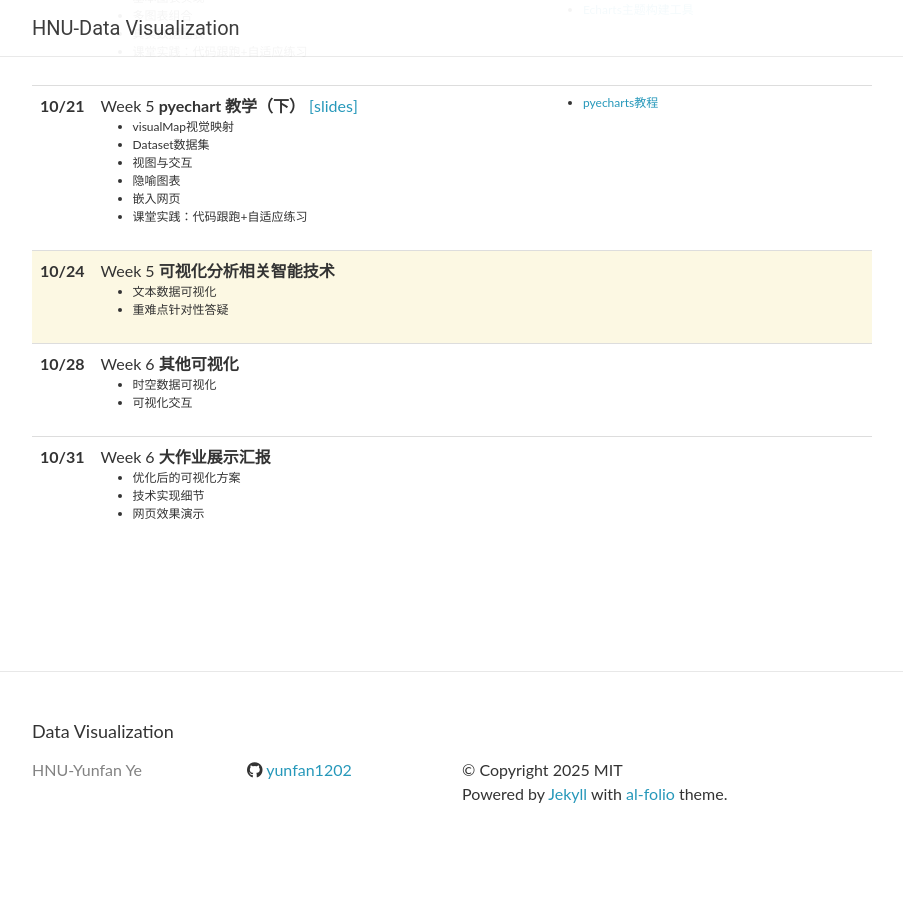
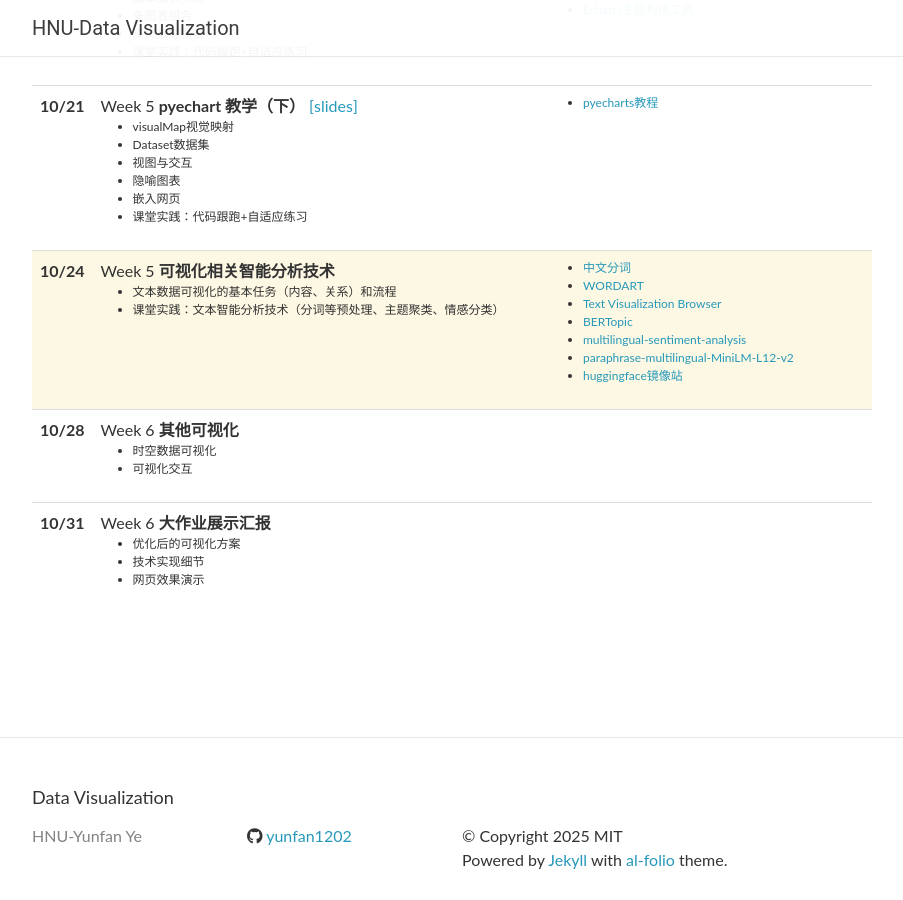
Before and after one commit to yunfan1202/data_visualization, a Jekyll site: the page built from fall2025/_pages/schedule.md, in a window 1280 px wide and 900 px high, scrolled down 942 px. Shown: the whole window, without its empty margins (188-1091 px from the left). Built offline with Jekyll 4.4.1, drawn with Linux system fonts in a browser that asks for light colours; nearby versions of some CDN libraries; comment, search, counter and statistics services are not loaded; before the commit the page ends 1809 px from its top, so only the background shows below that.

Commit message:
Update lectures_2025.yml

```diff
--- a/_data/lectures_2025.yml
+++ b/_data/lectures_2025.yml
@@ -96,13 +96,19 @@
 
 - date: 10/24
   title: >
-    Week 5 <b>可视化分析相关智能技术</b>
+    Week 5 <b>可视化相关智能分析技术</b>
   slides:
   topics:
-    - 文本数据可视化
-    - 重难点针对性答疑
+    - 文本数据可视化的基本任务（内容、关系）和流程
+    - 课堂实践：文本智能分析技术（分词等预处理、主题聚类、情感分类）
   readings:
-
+    - <a href="https://www.zhihu.com/question/19578687/answers/updated">中文分词</a> <br/>
+    - <a href="https://wordart.com/">WORDART</a> <br/>
+    - <a href="https://textvis.lnu.se/">Text Visualization Browser</a> <br/>
+    - <a href="https://maartengr.github.io/BERTopic/index.html">BERTopic</a> <br/>
+    - <a href="https://huggingface.co/tabularisai/multilingual-sentiment-analysis">multilingual-sentiment-analysis</a> <br/>
+    - <a href="https://huggingface.co/sentence-transformers/paraphrase-multilingual-MiniLM-L12-v2">paraphrase-multilingual-MiniLM-L12-v2</a> <br/>
+    - <a href="https://hf-mirror.com/">huggingface镜像站</a> <br/>
 - date: 10/28
   title: >
     Week 6 <b>其他可视化</b>
```
